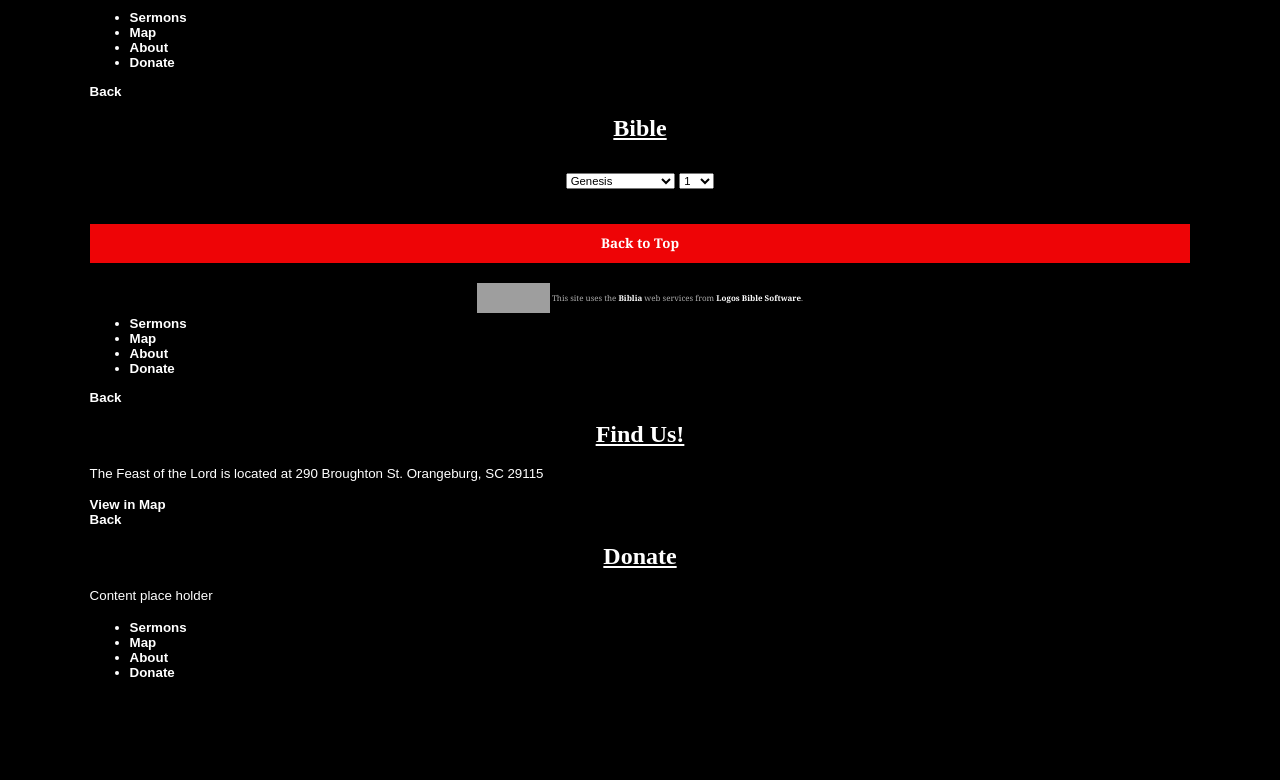
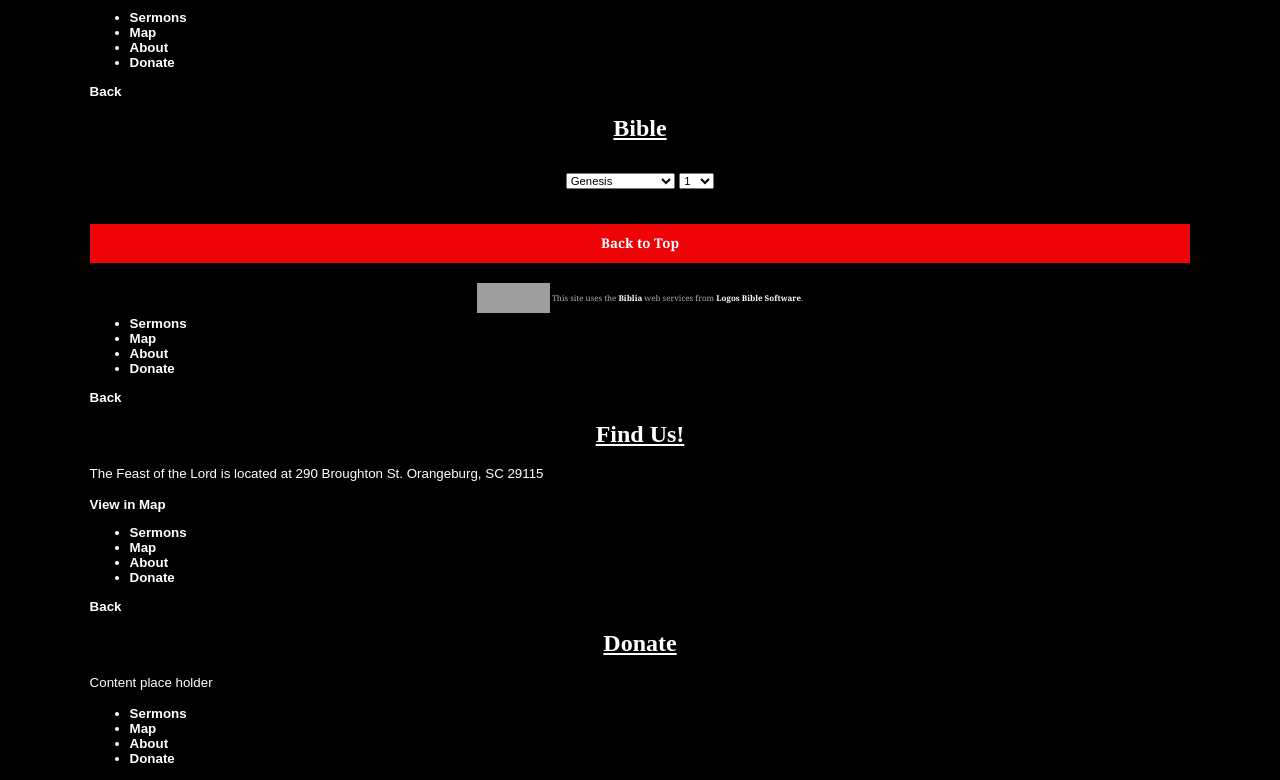
Before and after one commit to feastofthelord/FeastMobile, a plain HTML site: page android/assets/www/index.html in a window 1280 px wide. Shown: the part 1343-2123 px from the top of the page. Before the commit the page ends 2036 px from the top, so only its background shows below. Drawn offline with nearby package versions, Linux system fonts and the light colour scheme; some packages are replaced by stand-ins of ours; no server answers; grey boxes are pictures that could not be loaded; a script that the page names is missing.

Commit message:
Added menu to map page

```diff
--- a/android/assets/www/index.html
+++ b/android/assets/www/index.html
@@ -218,10 +218,18 @@ api: "29de4157542f3df7ed96b09b6f5d0c47"
 	  }
 
 	</script>
+      </div> <!-- /content-->
 
-
-
-      </div> <!-- /content-->
+      <div data-role="footer" data-id="nav" data-position="fixed">
+        <div data-role="navbar">
+          <ul>
+            <li><a href="#sermons">Sermons</a></li>
+            <li><a href="#map">Map</a></li>
+            <li><a href="#about">About</a></li>
+            <li><a href="#donate">Donate</a></li>
+          </ul>
+        </div><!-- /navbar -->
+      </div><!-- /footer -->
     </div> <!--/gmap-->
 
     <!--Start of Support Page: #donate-->
```
